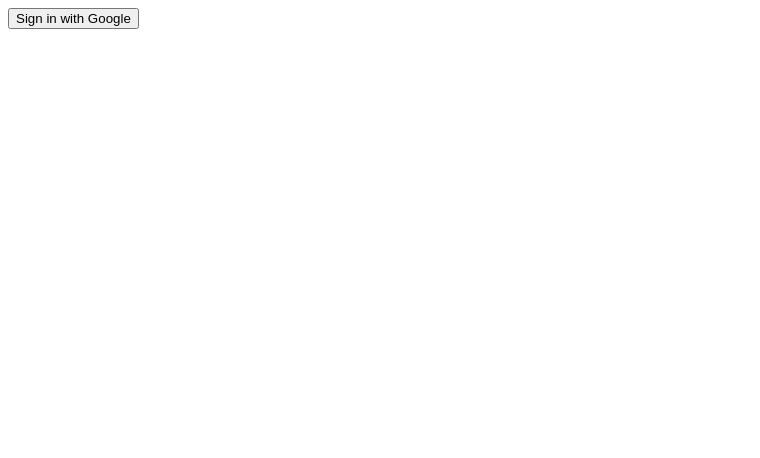
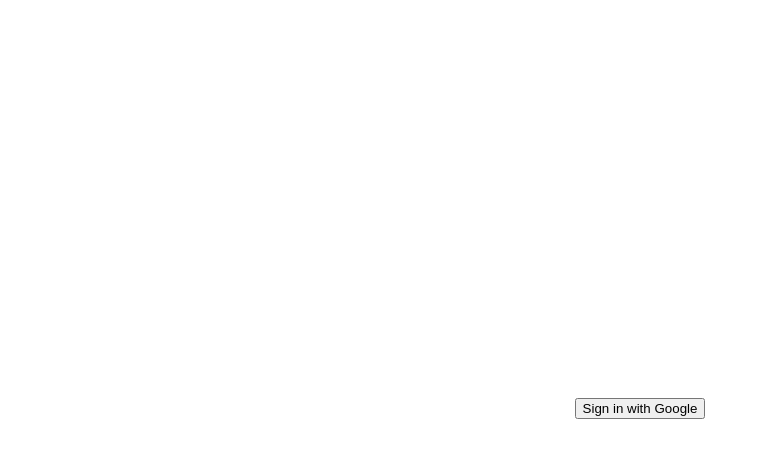
Before and after one commit to 2058862807/legacy, a Next.js app in the folder web/: page /login in a window 1280 px wide. Shown: the top 458 px of the page, without its empty margins (0-760 px from the left). Built offline with nearby package versions, Linux system fonts and the light colour scheme.

Commit message:
Update page.tsx

```diff
--- a/web/app/login/page.tsx
+++ b/web/app/login/page.tsx
@@ -1,9 +1,9 @@
 'use client'
-import { signIn } from 'next-auth/react'
+import { signIn } from "next-auth/react"
 export default function Page() {
 return (
 
-<main className="flex h-screen items-center justify-center"> <button onClick={() => signIn('google')} className="rounded bg-blue-600 px-4 py-2 text-white"> Sign in with Google </button> </main>
+<main style={{height:"100vh",display:"grid",placeItems:"center"}}> <button onClick={() => signIn("google")}>Sign in with Google</button> </main>
 
 )
 }
```
